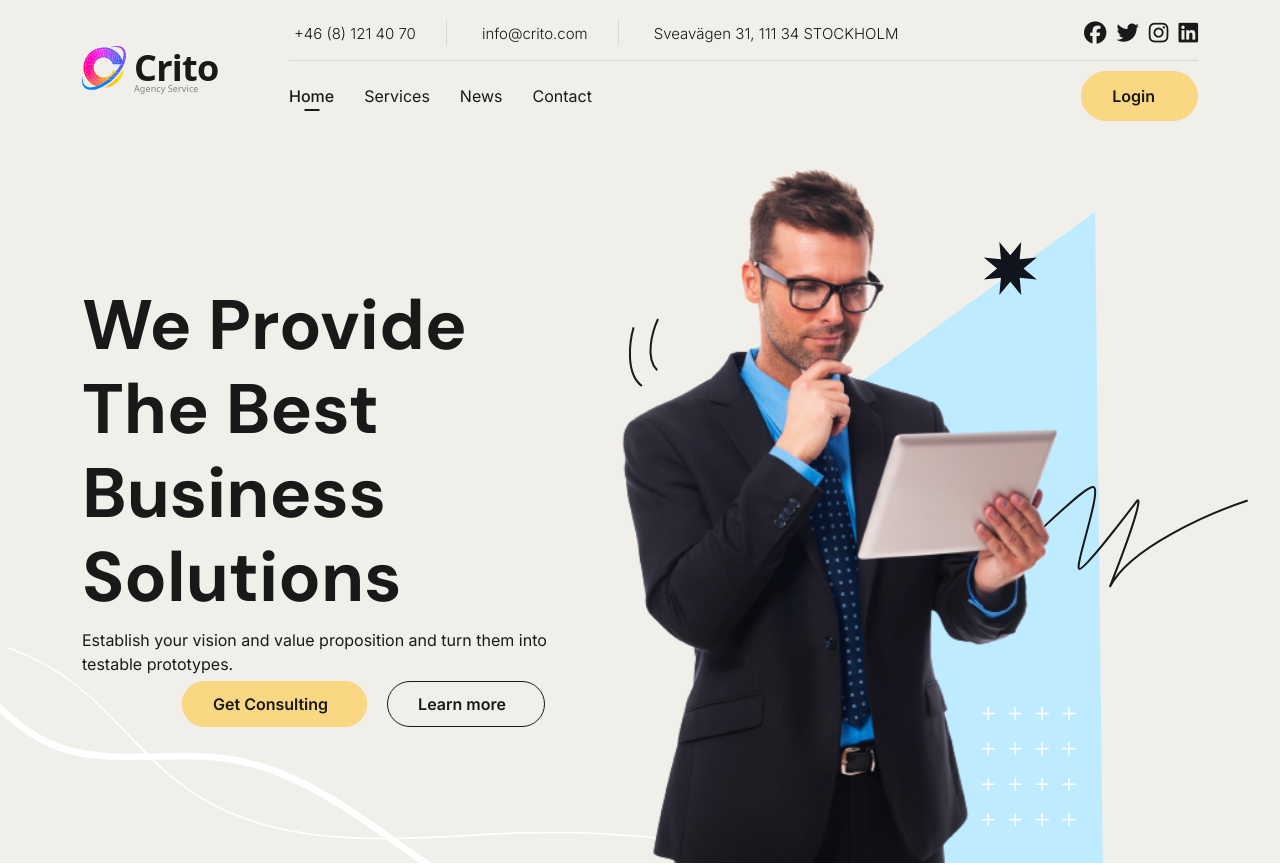
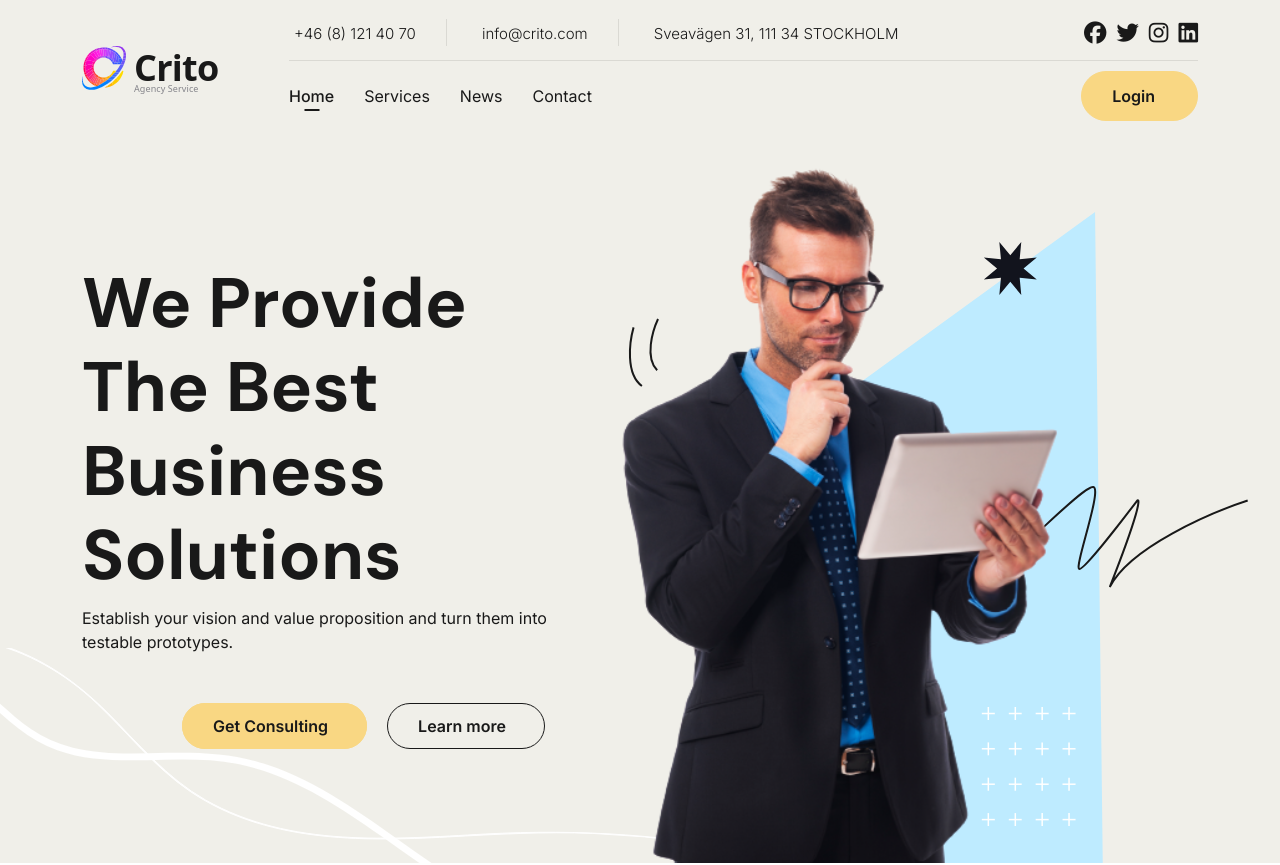
Before and after one commit to Johlundgren/Uppgiftcrito, a React (Vite) app: page / in a window 1280 px wide. Shown: the top 865 px of the page. Built offline with nearby package versions, Linux system fonts and the light colour scheme; some icons are missing.

Commit message:
Fixade äntligen showcase knapparna

```diff
--- a/src/assets/styles/_Messageform.scss
+++ b/src/assets/styles/_Messageform.scss
@@ -21,6 +21,7 @@
         .btn-yellow {
             width: 50%;
             margin-top: 20px;
+            font-weight: 300;
         }
 
         h1 {
--- a/src/assets/styles/_Showcase.scss
+++ b/src/assets/styles/_Showcase.scss
@@ -61,11 +61,14 @@
                  }
             }
         }
-        .btn-yellow {
-            margin-left: 100px;
-        }
-        .btn-transparent {
-            margin-left: 20px;
+        .content-buttons {
+            margin-top: 60px;
+            .btn-yellow {
+                margin-left: 100px;
+            }
+            .btn-transparent {
+                margin-left: 20px;
+            }
         }
       }
       img {
--- a/src/components/Showcase.jsx
+++ b/src/components/Showcase.jsx
@@ -10,8 +10,10 @@ const Showcase = () => {
         <div className="content">
             <h1>We Provide The Best Business Solutions</h1>
             <p>Establish your vision and value proposition and turn them into testable prototypes.</p>
+            <div className="content-buttons">
             <a className="btn-yellow" href="consulting.html">Get Consulting<i className="fa-regular fa-arrow-up-right"></i></a>
             <a className="btn-transparent" href="services.html">Learn more<i className="fa-regular fa-arrow-up-right"></i></a>
+            </div>
         </div>
         <img src={imagetwo} alt="man with a tablet" />
     </div>
```
